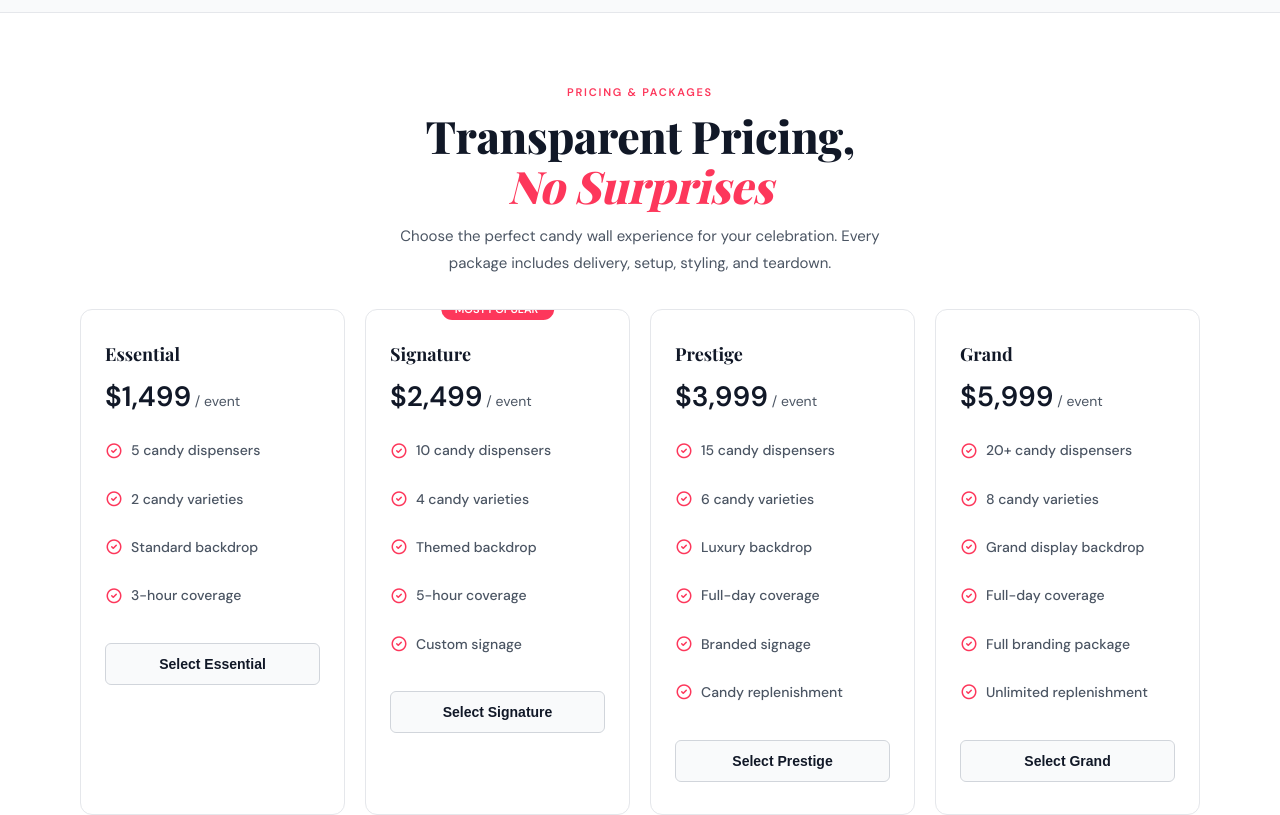
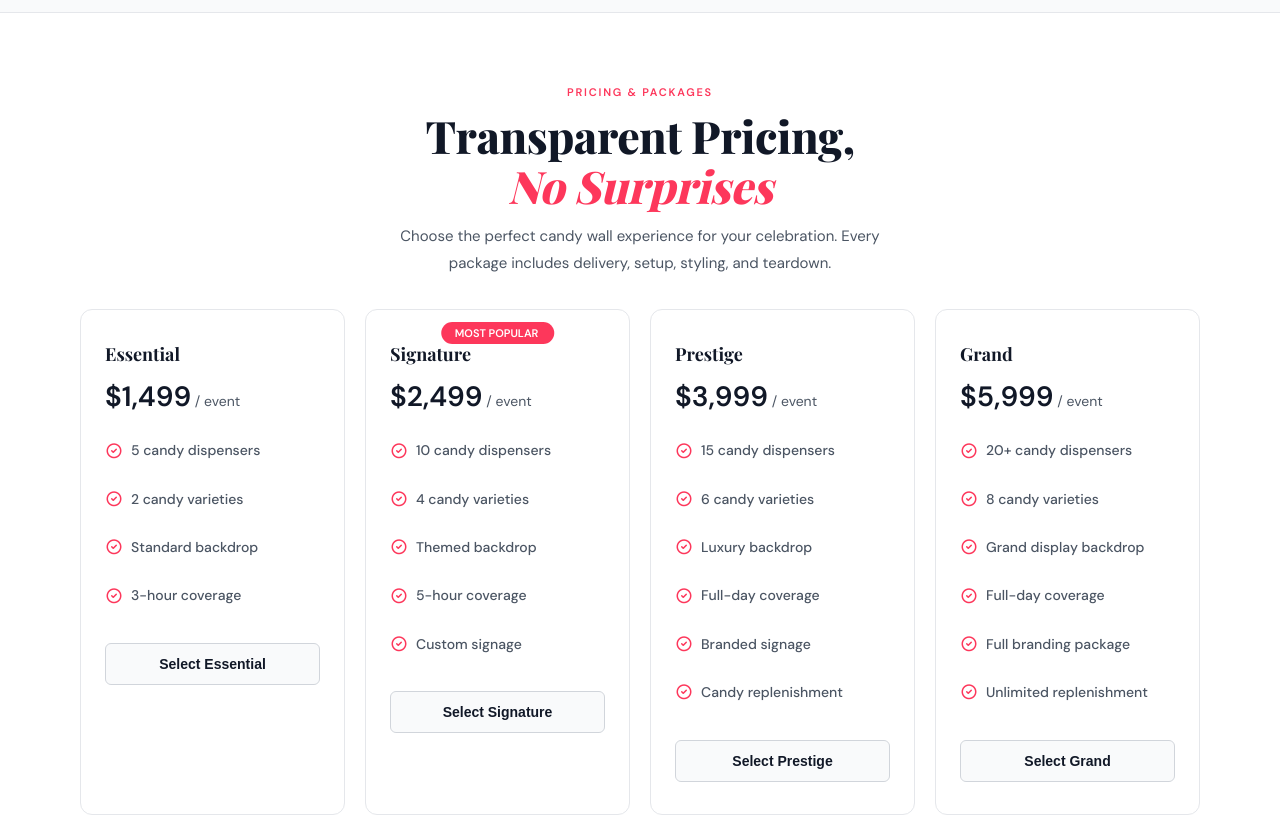
Before and after one commit to T-Rajeev30/candy, a plain HTML site: page index.html in a window 1280 px wide. Shown: the part 2125-2940 px from the top of the page. Drawn offline with nearby package versions, Linux system fonts and the light colour scheme; a web font is replaced by a local one.

Commit message:
Adjust pkg-badge position to improve layout consistency

```diff
--- a/index.html
+++ b/index.html
@@ -431,7 +431,7 @@
       }
       .pkg-badge {
         position: absolute;
-        top: -12px;
+        top: 12px;
         left: 50%;
         transform: translateX(-50%);
         background: var(--brand);
```
